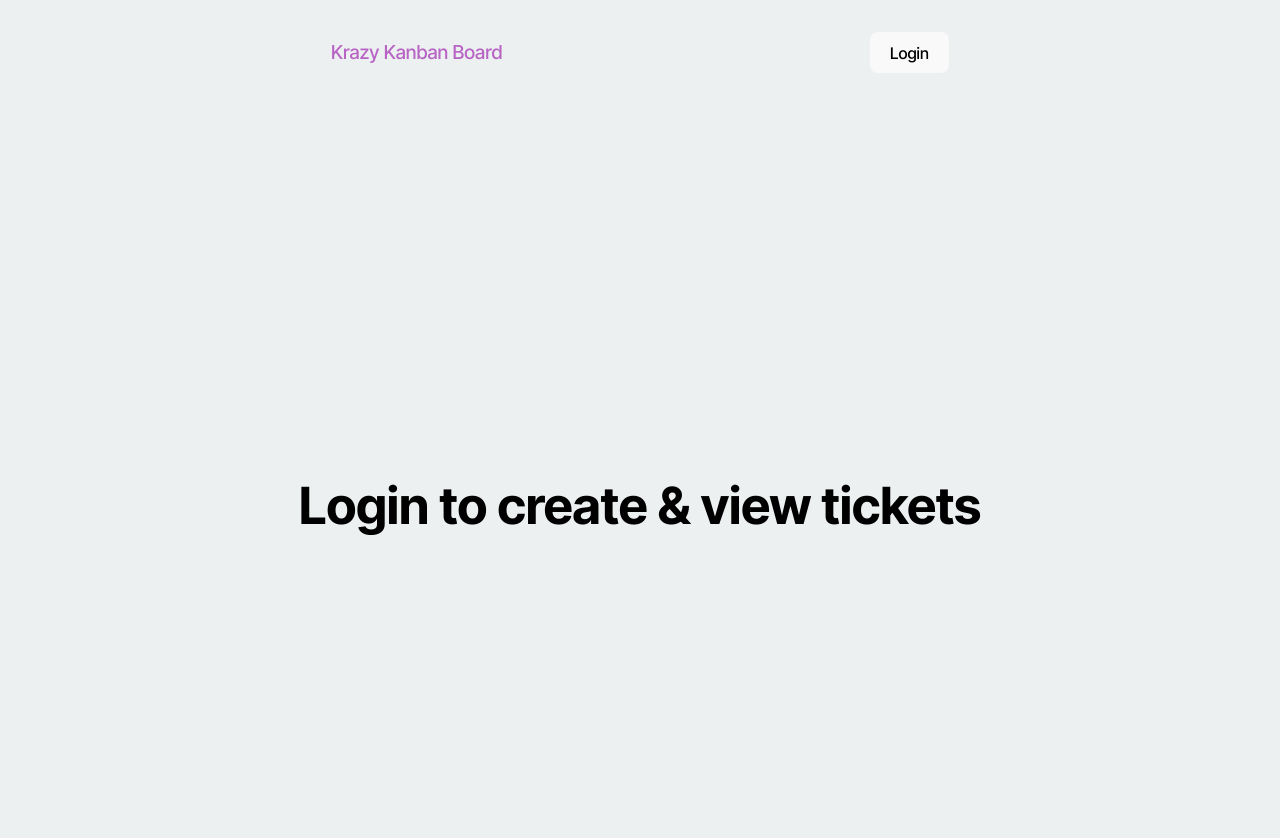
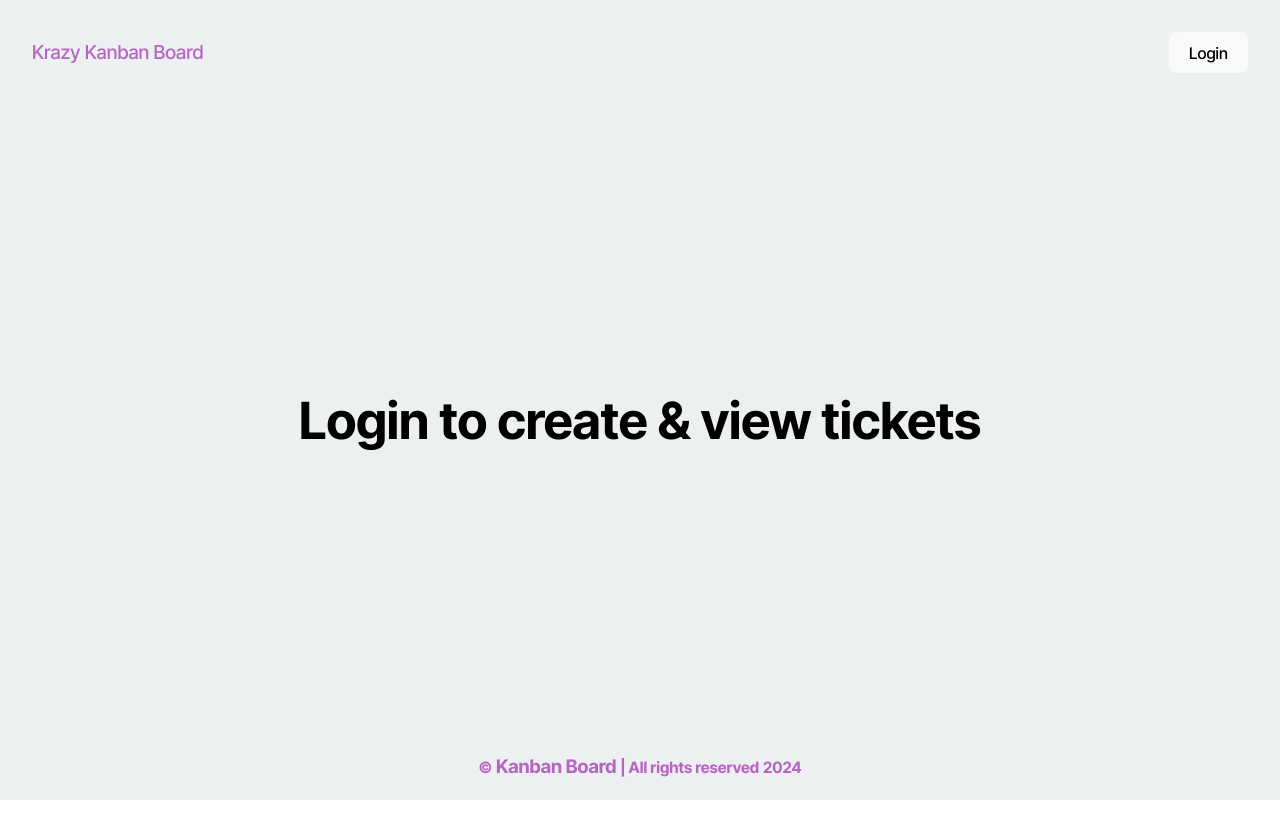
Before and after one commit to RubenDguez/kanban-board, a React (Vite) app in the folder client/: page / in a window 1280 px wide. Shown: the top 838 px of the page. After the commit the page ends 800 px from the top, so only its background shows below. Built offline with nearby package versions, Linux system fonts and the light colour scheme.

Commit message:
Feature/GitHub actions with cdk (#5)
* update: css and copy rights

* add: deployment yaml

```diff
--- a/client/src/App.tsx
+++ b/client/src/App.tsx
@@ -1,17 +1,18 @@
 import { Outlet } from 'react-router-dom';
 
 import Navbar from './components/Navbar';
+import Footer from './components/Footer';
 
 function App() {
-
   return (
-    <div className='container'>
+    <div className="grid container">
       <Navbar />
       <main>
         <Outlet />
       </main>
+      <Footer />
     </div>
-  )
+  );
 }
 
-export default App
+export default App;
--- /dev/null
+++ b/client/src/components/Footer.tsx
@@ -0,0 +1,9 @@
+const Footer = () => {
+    return (
+        <footer>
+            <h3><small>&copy;</small> Kanban Board <small>| All rights reserved</small> <small>{new Date().getFullYear().toString()}</small></h3>
+        </footer>
+    )
+}
+
+export default Footer;
--- a/client/src/index.css
+++ b/client/src/index.css
@@ -67,11 +67,9 @@ button:focus-visible {
 }
 
 main {
+  display: flex;
   color: black;
   width: 100%;
-  min-height: 100vh;
-  display: flex;
-  flex-direction: row;
 }
 
 tr {
@@ -82,6 +80,11 @@ tr {
 
 tbody tr:nth-child(odd) {
   background-color: #333333;
+}
+
+footer {
+  text-align: center;
+  color: #b864c4;
 }
 
 /* Navbar Content */
@@ -130,17 +133,18 @@ tbody tr:nth-child(odd) {
 
 .board {
   width: 100%;
+  overflow: hidden;
 }
 
 .board-display {
   display: flex;
+  height: 100%;
 }
 
 .swim-lane {
   text-align: center;
   font-weight: 500;
   width: 33%;
-  height: 90vh;
   border: 1px solid rgba(0, 0, 0, 0.2);
   margin: 5px;
   padding: 5px;
@@ -169,9 +173,7 @@ tbody tr:nth-child(odd) {
 }
 
 .container {
-  /* margin: auto; */
-  width: 100%;
-  /* height: 90%; */
+  width: 100vw;
 }
 
 #create-ticket-link {
@@ -261,6 +263,12 @@ form > .form-field {
   justify-content: center;
 }
 
+.grid {
+  display: grid;
+  grid-template-rows: auto 1fr auto;
+  height: 100vh;
+}
+
 
 @media (prefers-color-scheme: light) {
   :root {
```
Also changed, not shown: 1 other file (tests, documents, lock files or other folders).
